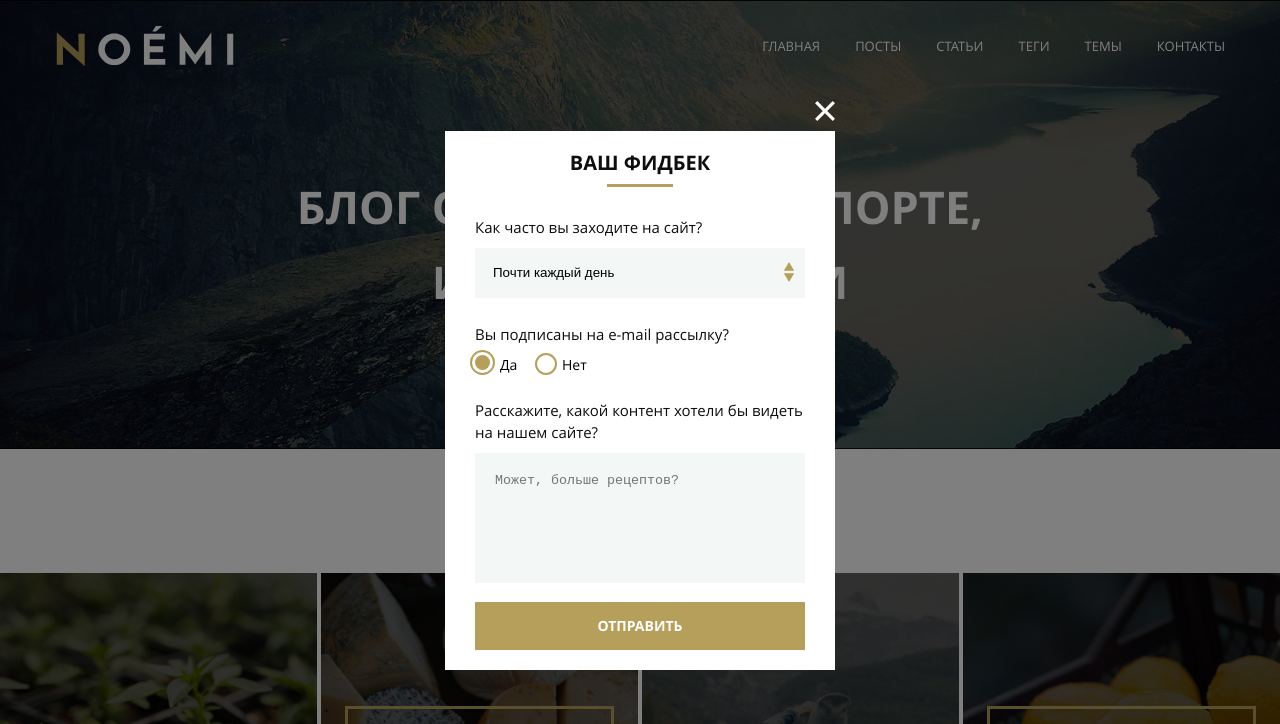
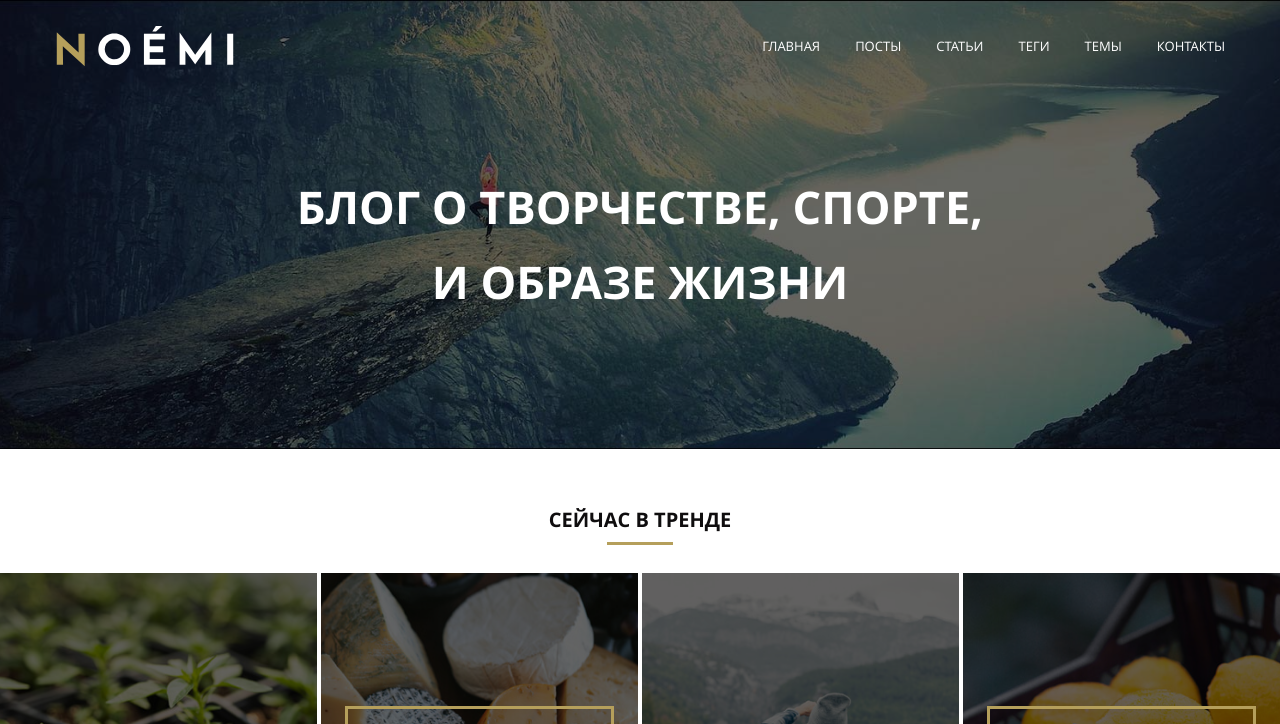
Before and after one commit to Gevvorgi/naemi-diplom, a plain HTML site: page index.html in a window 1280 px wide. Shown: the top 724 px of the page. Drawn offline with Linux system fonts and the light colour scheme.

Commit message:
Add files via upload

```diff
--- a/index.html
+++ b/index.html
@@ -364,8 +364,7 @@
             </section>
         </div>
     </footer>
-    <div class="popup-wrp">
-        <!-- _hidden -->
+    <div class="popup-wrp _hidden">
         <div class="popup">
             <button class="popup-close" type="button" aria-label="close"><img src="svg/form-x.svg"></button>
             <h2 class="popup-title join-title">Ваш фидбек</h2>
```
